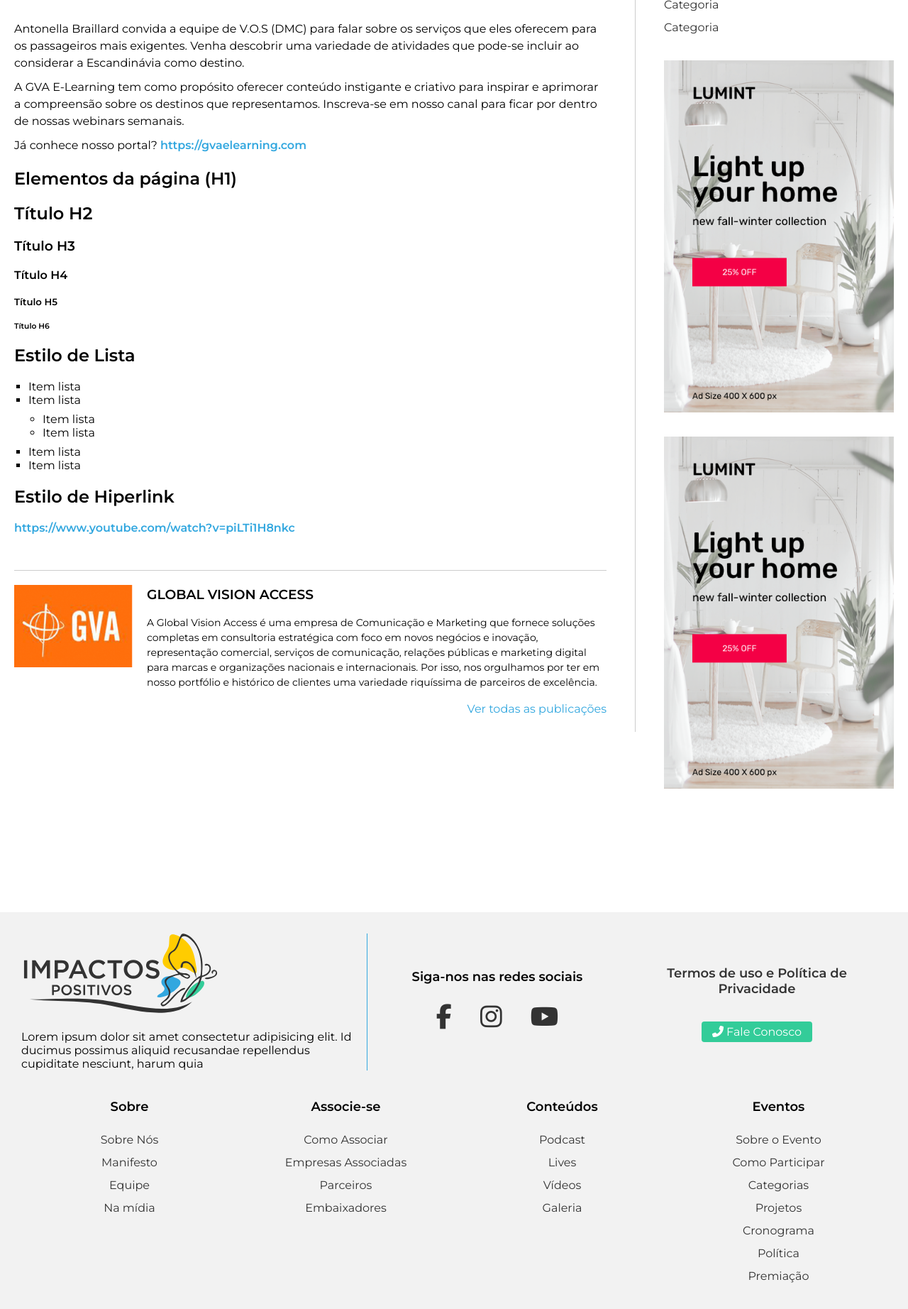
After one commit to dannyela991/PIPDevs, a PHP site: page /media-single.php in a window 1280 px wide. The commit adds this page. Shown: the part 831-2675 px from the top of the page at 71% size. Run offline with PHP 8.4, Linux system fonts and the light colour scheme; some libraries are stand-ins or nearby versions.

Commit message:
Criado arquivo media-single.php, atualização css e readme.md

```diff
--- a/app/assets/style.css
+++ b/app/assets/style.css
@@ -1610,14 +1610,14 @@ ul.list-inline li:last-child{
     width: 100%;
 }
 .content-post h1, .content-post h2, .content-post h3, .content-post h4, .content-post h5, .content-post h6{
-    margin-bottom: 20px;
+    margin: 20px 0;
 }
 .content-post p{
     line-height: 1.5;
     margin-bottom: 10px;
 }
 .container-img{
-    margin: 20px 0;
+    margin: 40px 0;
     text-align: center;
 }
 .container-img img{
@@ -1814,6 +1814,9 @@ ul.list-inline li:last-child{
 }
 
 /* ads post */
+.sidebar .img-ads{
+    margin: 15px 0 30px 0;
+}
 .sidebar .img-ads img{
     width: 100%;
 }
--- /dev/null
+++ b/media-single.php
@@ -0,0 +1,133 @@
+<?php
+// header
+include 'app/views/header.php';
+?>
+<!-- content -->
+<main>
+    <section class="post-single">
+        <div class="container">
+            <div class="flex-container">
+                <!-- content -->
+                <div class="content">
+                    <div class="page-header">
+                        <h1>Noruega e o luxo inusitado IV com Liliana Calisto e Maria Alarcon de V.O.S.</h1>
+                        <div class="info-post">
+                            <ul class="list-inline">
+                                <li><span>Autor: </span><a href="">GVA</a></li>
+                                <li><span><i class="far fa-calendar-alt"></i></span> 10/06/2020</li>
+                            </ul>
+                        </div>
+                    </div>
+                    <div class="content-post">
+                        <div class="container-iframe">
+                            <iframe class="responsive-iframe" src="https://www.youtube.com/embed/I75NWk5H5nM"></iframe>
+                        </div>
+                        <p>Antonella Braillard convida a equipe de V.O.S (DMC) para falar sobre os serviços que eles oferecem para os passageiros mais exigentes. Venha descobrir uma variedade de atividades que pode-se incluir ao considerar a Escandinávia como destino.</p>
+                        <p>A GVA E-Learning tem como propósito oferecer conteúdo instigante e criativo para inspirar e aprimorar a compreensão sobre os destinos que representamos. Inscreva-se em nosso canal para ficar por dentro de nossas webinars semanais. </p>
+
+                        <p>Já conhece nosso portal? <a href="https://gvaelearning.com/" target="_blank" title="">https://gvaelearning.com</a></p>
+
+                        <h1>Elementos da página (H1)</h1>
+                        <h2>Título H2</h2>
+                        <h3>Título H3</h3>
+                        <h4>Título H4</h4>
+                        <h5>Título H5</h5>
+                        <h6>Título H6</h6>
+
+                        <h2>Estilo de Lista</h2>
+                        <ul>
+                            <li>Item lista</li>
+                            <li>Item lista</li>
+                            <ul>
+                                <li>Item lista</li>
+                                <li>Item lista</li>
+                            </ul>
+                            <li>Item lista</li>
+                            <li>Item lista</li>
+                        </ul>
+
+                        <h2>Estilo de Hiperlink</h2>
+                        <a href="https://www.youtube.com/watch?v=piLTi1H8nkc" target="_blank" title="">https://www.youtube.com/watch?v=piLTi1H8nkc</a>
+                    </div>
+                    <div class="content-author">
+                        <div class="img-author">
+                            <img src="app/assets/images/gva.png" alt="" />
+                        </div>
+                        <div class="info-author">
+                            <h3>Global Vision Access</h3>
+                            <p>A Global Vision Access é uma empresa de Comunicação e Marketing que fornece soluções completas em consultoria estratégica com foco em novos negócios e inovação, representação comercial, serviços de comunicação, relações públicas e marketing digital para marcas e organizações nacionais e internacionais. Por isso, nos orgulhamos por ter em nosso portfólio e histórico de clientes uma variedade riquíssima de parceiros de excelência.</p>
+                            <div class="read-more">
+                                <a href="#" class="blue">Ver todas as publicações</a>
+                            </div>
+                        </div>
+                    </div>
+                </div>
+                <!-- sidebar -->
+                <div class="sidebar">
+                    <div class="latest-post">
+                        <h2>Últimas Notícias</h2>
+                        <div class="card-post">
+                            <div class="card-img">
+                                <div class="img-post"></div>
+                            </div>
+                            <div class="title">
+                                <a href="" title=""><span class="category">Categoria</span></a>
+                                <a href="" title=""><h3>Lorem ipsum dolor sit amet consectetur adipisicing elit.</h3></a>
+                            </div>
+                        </div>
+                        <div class="card-post">
+                            <div class="card-img">
+                                <div class="img-post"></div>
+                            </div>
+                            <div class="title">
+                                <a href="" title=""><span class="category">Categoria</span></a>
+                                <a href="" title=""><h3>Lorem ipsum dolor sit amet consectetur adipisicing elit.</h3></a>
+                            </div>
+                        </div>
+                        <div class="card-post">
+                            <div class="card-img">
+                                <div class="img-post"></div>
+                            </div>
+                            <div class="title">
+                                <a href="" title=""><span class="category">Categoria</span></a>
+                                <a href="" title=""><h3>Lorem ipsum dolor sit amet consectetur adipisicing elit.</h3></a>
+                            </div>
+                        </div>
+                        <div class="card-post">
+                            <div class="card-img">
+                                <div class="img-post"></div>
+                            </div>
+                            <div class="title">
+                                <a href="" title=""><span class="category">Categoria</span></a>
+                                <a href="" title=""><h3>Lorem ipsum dolor sit amet consectetur adipisicing elit.</h3></a>
+                            </div>
+                        </div>
+                    </div>
+                    <div class="list-category">
+                        <h2>Categorias</h2>
+                        <ul>
+                            <li><a href="">Categoria</a></li>
+                            <li><a href="">Categoria</a></li>
+                            <li><a href="">Categoria</a></li>
+                            <li><a href="">Categoria</a></li>
+                            <li><a href="">Categoria</a></li>
+                            <li><a href="">Categoria</a></li>
+                            <li><a href="">Categoria</a></li>
+                        </ul>
+                    </div>
+                    <div class="img-ads">
+                        <img class="ads-img" src="app/assets/images/ads-post.png" />
+                    </div>
+                    <div class="img-ads">
+                        <img class="ads-img" src="app/assets/images/ads-post.png" />
+                    </div>
+                </div>
+            </div>
+        </div>
+    </section>
+</main>
+
+<?php
+// footer
+include 'app/views/footer.php';
+?>
--- a/post-single.php
+++ b/post-single.php
@@ -140,6 +140,9 @@ include 'app/views/header.php';
                     <div class="img-ads">
                         <img class="ads-img" src="app/assets/images/ads-post.png" />
                     </div>
+                    <div class="img-ads">
+                        <img class="ads-img" src="app/assets/images/ads-post.png" />
+                    </div>
                 </div>
             </div>
         </div>
```
Also changed, not shown: index.php (+8 -4 lines), README.md, app/assets/images/capa-media.png (added).
